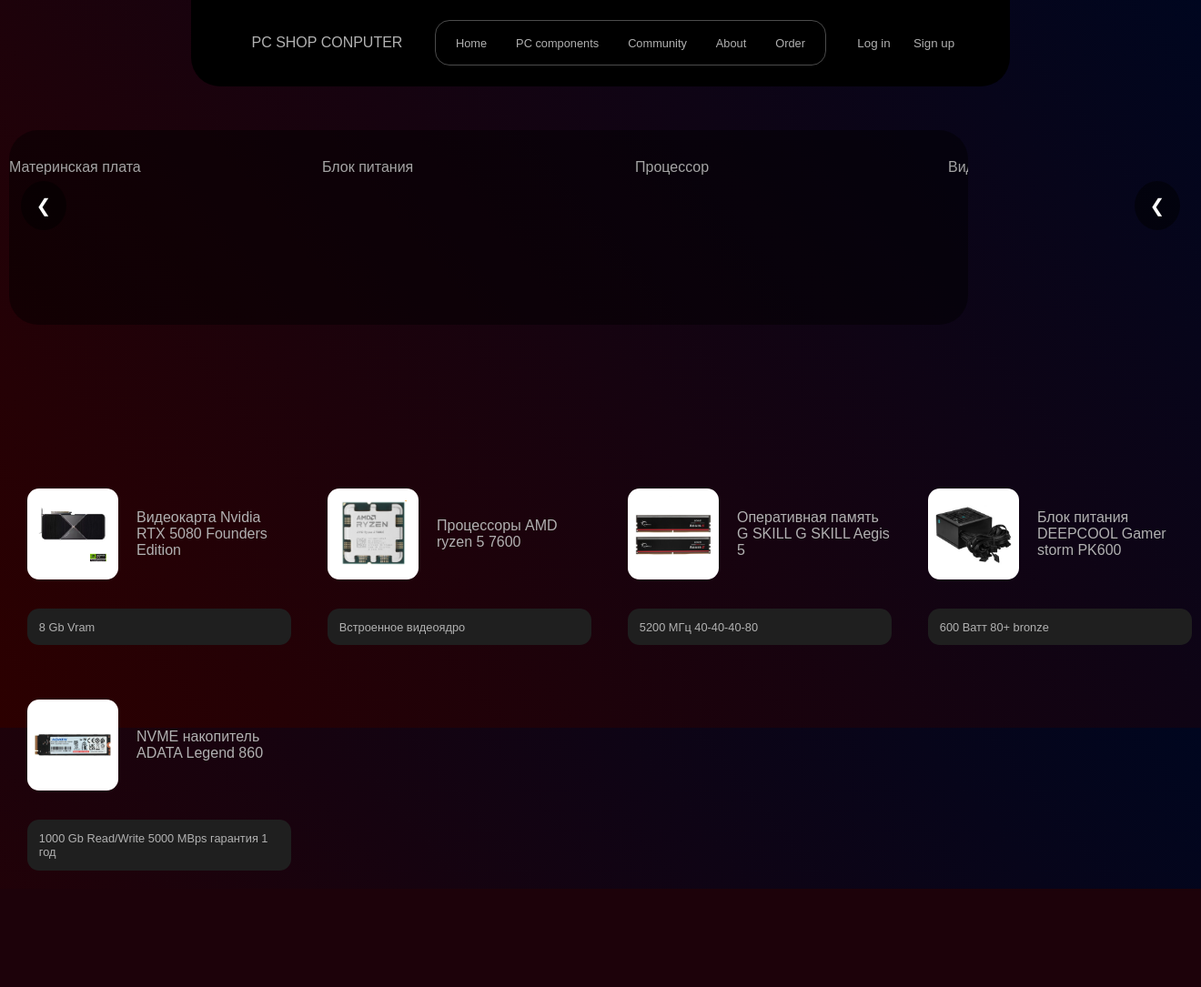
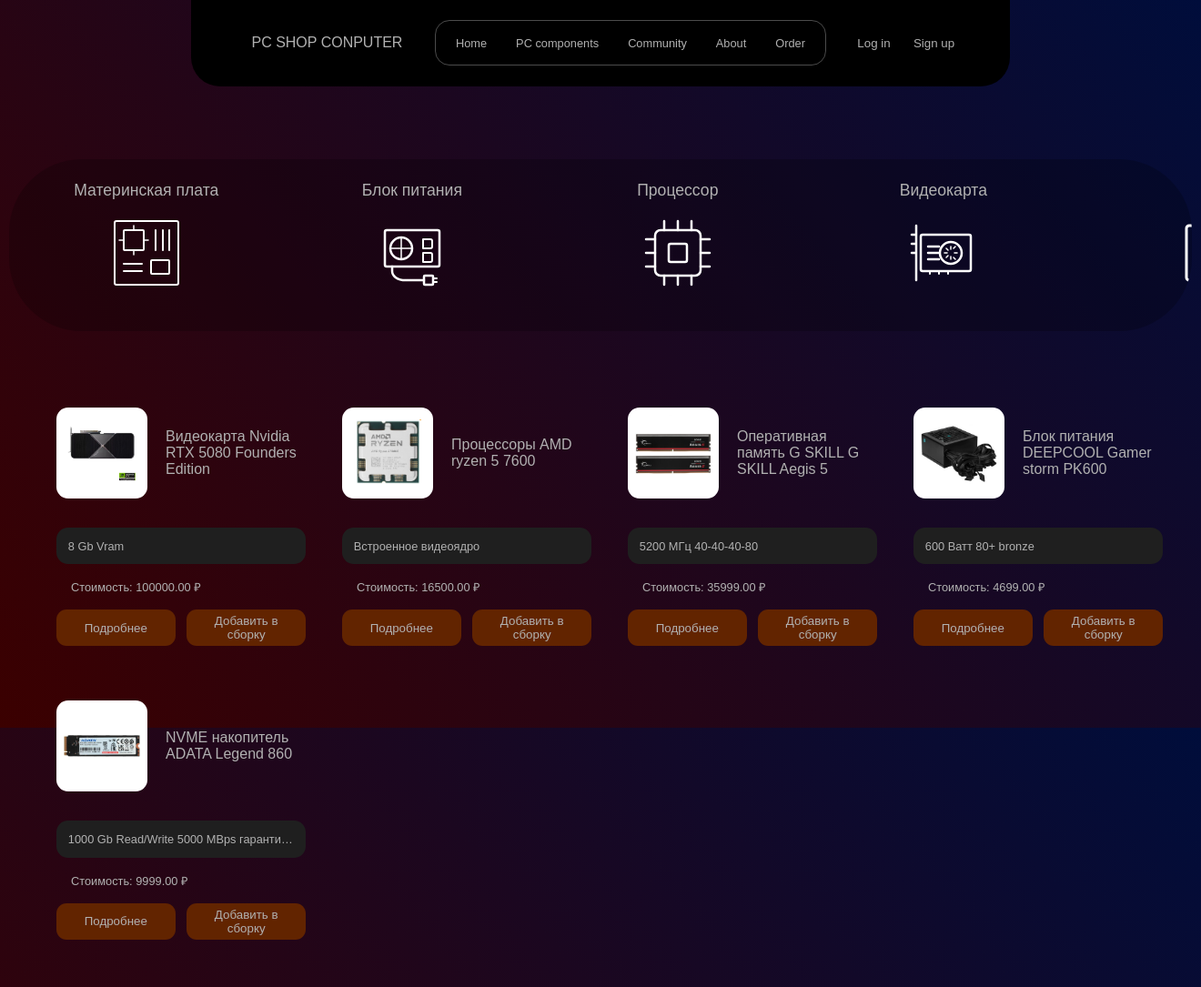
Before and after one commit to fear67/djambo, a Django app: page / in a window 1320 px wide. Shown: the whole page at 91% size. Before the commit the page ends 977 px from the top, so only its background shows below. Run offline with Django 5.2, Linux system fonts and the light colour scheme; data comes from the database, SQL or seed files in the repository; both versions use the stored data as it was after the commit.

Commit message:
первая страница скоро будет готова

```diff
--- a/conputer/admin.py
+++ b/conputer/admin.py
@@ -5,11 +5,11 @@ from .models import Component, Component_category, Brand
 @admin.register(Component)
 class ComponentAdmin(admin.ModelAdmin):
 
-    list_display = ['name', 'description', 'brand','category','get_image']
+    list_display = ['name', 'description', 'brand','category','get_image', 'price']
 
     search_fields = ['name','description','brand__name','category__name']
 
-    list_filter = ['category', 'brand']
+    list_filter = ['category', 'brand', 'price']
 
     readonly_fields = ['get_image']
 
--- a/conputer/models.py
+++ b/conputer/models.py
@@ -56,6 +56,12 @@ class Component(models.Model):
         verbose_name = "Изображение компонента"
     )
 
+    price = models.DecimalField(
+        max_digits=10,
+        decimal_places=2,
+        default=0
+    )
+
     class Meta:
         verbose_name = "Компонент",
         verbose_name_plural = "Компоненты"
--- a/conputer/templates/conputer/list.html
+++ b/conputer/templates/conputer/list.html
@@ -1,8 +1,8 @@
+<!DOCTYPE html>
 {% load static %}
 <link rel="stylesheet" href="{% static 'conputer/css/style.css' %}">
 <script href="{% static 'conputer/script/script.css' %}"></script>
 
-<!DOCTYPE html>
 <head>
     <meta charset="UTF-8">
     <meta name="viewport" content="width=device-width, initial-scale=1.0">
@@ -31,32 +31,38 @@
     </header>
     <main>
         <div class="slider-wrapper">
-        <button class="nav-btn prev" onclick="scrollSlider(-300)">&#10094;</button>
+        <!-- <button class="nav-btn prev" onclick="scrollSlider(-300)">&#10094;</button> -->
         <div class="sort" id="slider">
-
             <div class="sortblock">
-                Материнская плата
+                <p class="sortname">Материнская плата</p>
+                <img class="sortimg" src="{% static 'conputer/icons/mat.svg' %}">
             </div>
             <div class="sortblock">
-                Блок питания
+                <p class="sortname">Блок питания</p>
+                <img class="sortimg" src="{% static 'conputer/icons/powerSuply.svg' %}">
             </div>
             <div class="sortblock">
-                Процессор
+                <p class="sortname">Процессор</p>
+                <img class="sortimg" src="{% static 'conputer/icons/processor.svg' %}">
             </div>
             <div class="sortblock">
-                Видеокарта
+                <p class="sortname">Видеокарта</p>
+                <img class="sortimg" src="{% static 'conputer/icons/videocard.svg' %}">
             </div>
             <div class="sortblock">
-                Корпус
+                <p class="sortname">Корпус</p>
+                <img class="sortimg" src="{% static 'conputer/icons/case.svg' %}">
             </div>
             <div class="sortblock">
-                Накопитель
+                <p class="sortname">Накопитель</p>
+                <img class="sortimg" src="{% static 'conputer/icons/disk.svg' %}">
             </div>
             <div class="sortblock">
-                Куллер
+                <p class="sortname">Куллер</p>
+                <img class="sortimg" src="{% static 'conputer/icons/cooller.svg' %}">
             </div>
         </div>
-        <button class="nav-btn next" onclick="scrollSlider(300)">&#10094;</button>
+        <!-- <button class="nav-btn next" onclick="scrollSlider(300)">&#10094;</button> -->
         </div>
         <div class="gridComponents">
             {% for item in components %}
@@ -71,7 +77,18 @@
                         <h2>{{ item.category.name }} {{ item.brand.name }} {{ item.name }}</h2>
                 </div>
                 <div class="infocomponent">
-                    <p>{{ item.description }}</p>
+                    <p id="description">{{ item.description }}</p>
+                </div>
+                <div id="pricebox">
+                    <p>Стоимость: {{ item.price }} ₽</p>
+                </div>
+                <div class="componentActions">
+                    <button class="actions">
+                        Подробнее
+                    </button>
+                    <button class="actions">
+                        Добавить в сборку
+                    </button>
                 </div>
             </div>
             {% empty %}
--- a/static/conputer/css/style.css
+++ b/static/conputer/css/style.css
@@ -14,7 +14,7 @@ header{
 }
 
 body{
-    background: linear-gradient(50deg, #2c0000, #00061f);
+    background: linear-gradient(50deg, #3b0000, #000d3b);
     background-attachment: fixed;
 
 }
@@ -127,9 +127,9 @@ h2{
     content: '';
     position: absolute;
     z-index: -1;
-    inset: 1px; /* ТОЛЩИНА ОБВОДКИ */
-    background: #0f0f0f; /* ЦВЕТ ФОНА КАРТОЧКИ */
-    border-radius: 14px; /* Чуть меньше, чем у .card */
+    inset: 1px;
+    background: #0f0f0f;
+    border-radius: 14px;
 }
 
 @keyframes rotate-border {
@@ -149,7 +149,8 @@ h2{
 }
 
 .gridComponents{
-    padding-top: 10rem;
+    margin: 2rem;
+    padding-top: 2rem;
     display: grid;
     grid-template-columns: repeat(auto-fill, minmax(250px, 1fr));
     gap: 20px;
@@ -181,29 +182,43 @@ button{
 }
 
 .sort{
-    margin-top: 3rem;
-    background-color: #00000071;
-    border-radius: 2rem;
+    padding: 0 0.3rem ;
+    margin-top: 5rem;
+    background-color: #00000036;
+    border-radius: 5rem;
     display: flex;
     overflow-x: auto;
-    scroll-snap-type: x mandatory;
+    /* scroll-snap-type: x mandatory; */
     scrollbar-width: none;
+    max-width: 100%;
 }
 
 .sortblock{
-    margin: 2rem;
-    /* min-width: 150px; */
+    margin: 1rem;
+    border-radius: 4rem;
+    padding: 0.5rem 3rem ;
     min-height: 150px;
     color: #a4a4a4;
     font-family: sans-serif;
-    flex: 0 0 280px;           /* Важно: не даем карточке сжиматься (фиксируем ширину) */
+    flex: 0 0 260px;
     scroll-snap-align: start;
+    transition: 0.6s;
+
+}
+
+.sortblock:hover{
+    background-color: #0000003c;
 }
 
 .sort::-webkit-scrollbar {
-    display: none;           /* Прячем некрасивую полосу прокрутки */
+    display: none;
 }
 
+.sortimg{
+    max-width: 100px;
+    max-height: 100px;
+    margin:  0.5rem 2rem;
+}
 
 .nav-btn {
     position: absolute;
@@ -216,21 +231,84 @@ button{
     border-radius: 50%;
     transition: 0.3s;
     font-size: 20px;
+    min-width: 40px;
 }
 
-.nav-btn:hover { background: rgba(0, 0, 0, 0.8); }
+.nav-btn:hover { background: rgba(233, 233, 233, 0.8); }
 
 .prev { left: 5px; }
 .next { right: 5px; }
 
-/* Чтобы контейнер не перекрывался кнопками, добавим внутренний отступ */
+
 .swipe-container {
     padding: 20px 40px;
-    scroll-behavior: smooth; /* Плавная прокрутка при клике */
+    scroll-behavior: smooth;
 }
 
 .slider-wrapper {
     position: relative;
     display: flex;
+    justify-content:center ;
     align-items: center;
+    max-width: 1300px;
 }
+
+.sortname{
+    font-size: 1.1rem;
+    text-align: center;
+}
+
+#pricebox{
+    padding: 1rem;
+}
+
+.componentActions{
+    display: flex;
+    gap: 0.8rem
+}
+
+.actions{
+    padding: 0.7rem;
+    background-color: #622400;
+    border-radius: 0.7rem;
+    flex:1;
+    max-height: 40px;
+    margin: 0;
+    position: relative;
+    overflow: hidden;
+}
+
+.actions::before {
+    content: '';
+    position: absolute;
+    top: 0;
+    left: -100%; /* Прячем блик слева за границей */
+    width: 50%;
+    height: 100%;
+    background: linear-gradient(
+        to right,
+        transparent,
+        rgba(255, 255, 255, 0.3), /* Цвет блика */
+        transparent
+    );
+    transform: skewX(-25deg); /* Наклоняем блик для динамики */
+    transition: 0s;
+}
+
+.actions:hover::before {
+    left: 150%; /* Проносим блик насквозь вправо */
+    transition: 0.7s; /* Скорость пролета блика */
+}
+
+.actions:hover {
+    box-shadow: 0 0 15px rgba(255, 255, 255, 0.1);
+    transform: scale(1.05);
+    border-color: #666;
+}
+
+#description{
+    white-space: nowrap;
+    overflow: hidden;
+    text-overflow: ellipsis;
+    width: 100%;
+}
```
Also changed, not shown: static/conputer/script/script.js (+5 -4 lines), conputer/migrations/0002_component_price.py (added), db.sqlite3, static/conputer/icons/case.svg (added), static/conputer/icons/cooller.svg (added), static/conputer/icons/disk.svg (added), static/conputer/icons/mat.svg (added), static/conputer/icons/powerSuply.svg (added), static/conputer/icons/processor.svg (added), static/conputer/icons/videocard.svg (added).
